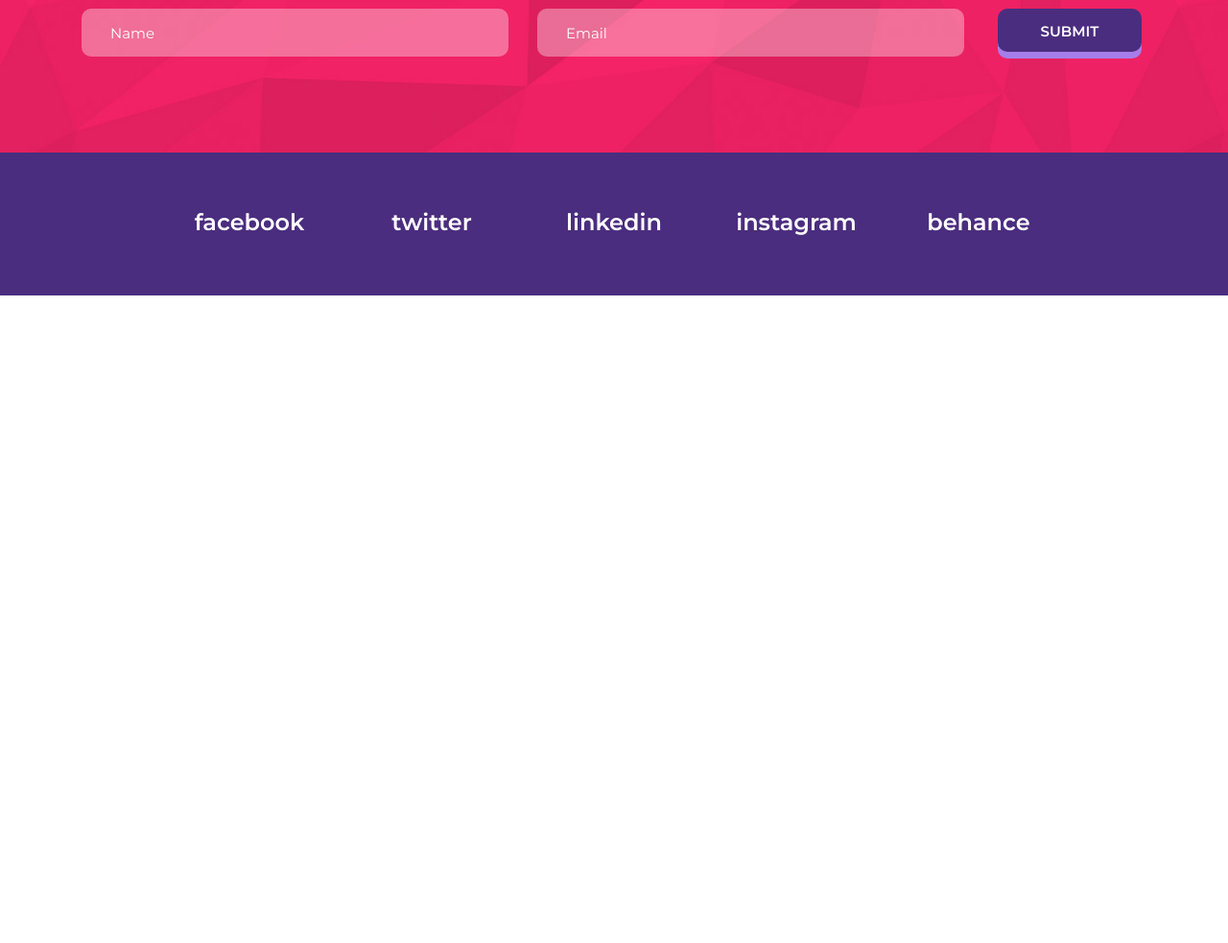
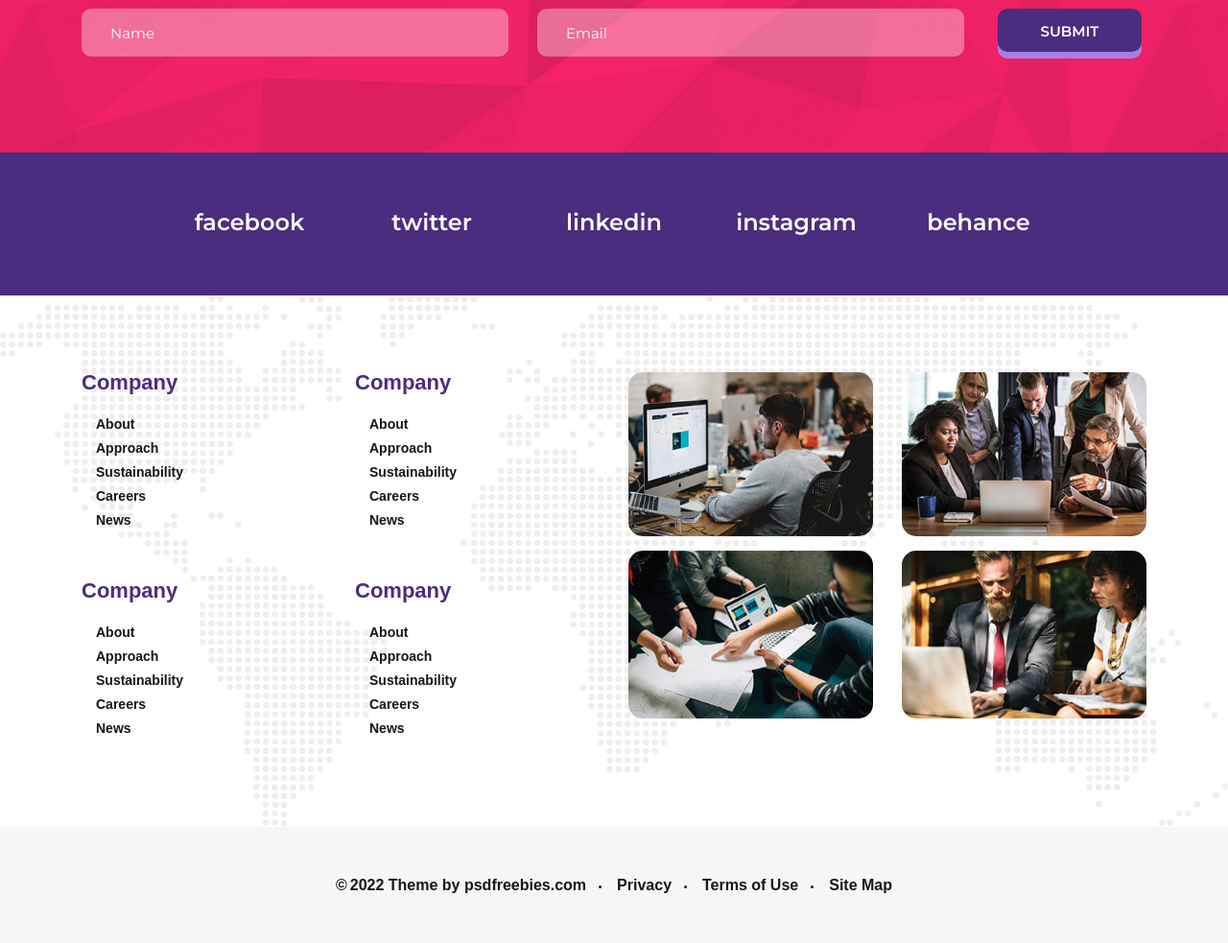
Before and after one commit to NeuroticOutsider/creative_agency, a plain HTML site: page index.html in a window 1280 px wide. Shown: the part 5638-6621 px from the top of the page at 96% size. Before the commit the page ends 5946 px from the top, so only its background shows below. Drawn offline with Linux system fonts and the light colour scheme.

Commit message:
Footer done + adaptive

```diff
--- a/css/style.css
+++ b/css/style.css
@@ -105,6 +105,9 @@ h5 {
     -webkit-box-shadow: 0 5px 0 #ff266e;
     box-shadow: 0 5px 0 #ff266e;
     background-color: #d80b4e; }
+
+.footer, .copyright {
+  font-family: "Poppins Semi Bold", sans-serif; }
 
 @media (max-width: 767px) {
   h5 {
@@ -634,3 +637,73 @@ h5 {
       .socials__item a:hover {
         text-decoration: none;
         opacity: 0.5; }
+
+.footer {
+  background-size: cover;
+  background-position: center;
+  padding: 80px 0;
+  padding-bottom: 40px; }
+  .footer__list {
+    margin-bottom: 50px; }
+    .footer__list h6 {
+      font-weight: 700;
+      font-size: 22px;
+      color: #4b2d7f;
+      line-height: 1;
+      margin-bottom: 20px; }
+    .footer__list ul {
+      padding: 0;
+      list-style: none;
+      margin: 0;
+      padding-left: 15px; }
+      .footer__list ul li a {
+        color: #171717;
+        -webkit-transition: all 0.3s;
+        -o-transition: all 0.3s;
+        transition: all 0.3s; }
+  .footer__image {
+    margin-bottom: 15px; }
+    .footer__image img {
+      max-height: 175px;
+      -o-object-fit: cover;
+      object-fit: cover;
+      height: 100%;
+      border-radius: 15px; }
+
+.copyright {
+  background-color: #f6f6f6;
+  padding: 40px 0;
+  font-weight: 700; }
+  .copyright .nav-link {
+    color: #171717;
+    font-size: 16px; }
+    .copyright .nav-link:hover {
+      text-decoration: underline; }
+    .copyright .nav-link span {
+      margin-right: 3px; }
+  .copyright .nav-item {
+    position: relative; }
+    .copyright .nav-item:after {
+      content: "";
+      position: absolute;
+      top: 50%;
+      right: 0;
+      width: 3px;
+      height: 3px;
+      background-color: #171717;
+      border-radius: 50%; }
+    .copyright .nav-item:last-child:after {
+      display: none; }
+
+@media (max-width: 575px) {
+  .copyright {
+    padding: 30px 0; }
+    .copyright .nav {
+      -webkit-box-orient: vertical;
+      -webkit-box-direction: normal;
+      -ms-flex-direction: column;
+      flex-direction: column; }
+      .copyright .nav-item:after {
+        display: none; }
+      .copyright .nav-item a {
+        font-size: 15px; } }
--- a/index.html
+++ b/index.html
@@ -6,7 +6,7 @@
     <meta charset="utf-8">
 		<meta name="viewport" content="width=device-width, initial-scale=1, shrink-to-fit=no">
 
-		<link href="https://fonts.googleapis.com/css?family=Montserrat:400,600,700|Poppins:600&display=swap&subset=cyrillic" rel="stylesheet">
+		<link href="https://fonts.googleapis.com/css?family=Montserrat:400,600,700|Poppins:700&display=swap&subset=cyrillic" rel="stylesheet">
 		<link rel="stylesheet" href="bootstrap/css/bootstrap.min.css">
 		<link rel="stylesheet" href="https://stackpath.bootstrapcdn.com/font-awesome/4.7.0/css/font-awesome.min.css">
 		<link rel="stylesheet" href="libs/baguettebox.js/baguetteBox.min.css">
@@ -542,6 +542,76 @@
 
 		</main>
 
+		<footer class="footer" style="background-image: url('img/bg/bg_map.png');">
+			<div class="container">
+				<div class="row">
+					<div class="col-md-6">
+						<div class="row">
+							<div class="col-6 footer__list">
+								<h6>Company</h6>
+								<ul>
+									<li><a href="">About</a></li>
+									<li><a href="">Approach</a></li>
+									<li><a href="">Sustainability</a></li>
+									<li><a href="">Careers</a></li>
+									<li><a href="">News</a></li>
+								</ul>
+							</div>
+							<div class="col-6 footer__list">
+								<h6>Company</h6>
+								<ul>
+									<li><a href="">About</a></li>
+									<li><a href="">Approach</a></li>
+									<li><a href="">Sustainability</a></li>
+									<li><a href="">Careers</a></li>
+									<li><a href="">News</a></li>
+								</ul>
+							</div>
+							<div class="col-6 footer__list">
+								<h6>Company</h6>
+								<ul>
+									<li><a href="">About</a></li>
+									<li><a href="">Approach</a></li>
+									<li><a href="">Sustainability</a></li>
+									<li><a href="">Careers</a></li>
+									<li><a href="">News</a></li>
+								</ul>
+							</div>
+							<div class="col-6 footer__list">
+								<h6>Company</h6>
+								<ul>
+									<li><a href="">About</a></li>
+									<li><a href="">Approach</a></li>
+									<li><a href="">Sustainability</a></li>
+									<li><a href="">Careers</a></li>
+									<li><a href="">News</a></li>
+								</ul>
+							</div>
+						</div>
+					</div>
+					<div class="col-md-6">
+						<div class="row">
+							<div class="col-6 footer__image"><img src="img/footer/footer_pic_1.jpg" alt=""></div>
+							<div class="col-6 footer__image"><img src="img/footer/footer_pic_2.jpg" alt=""></div>
+							<div class="col-6 footer__image"><img src="img/footer/footer_pic_3.jpg" alt=""></div>
+							<div class="col-6 footer__image"><img src="img/footer/footer_pic_4.jpg" alt=""></div>
+						</div>
+					</div>
+				</div>
+			</div>
+		</footer>
+
+		<div class="copyright">
+			<div class="container">
+				<ul class="nav justify-content-center align-items-center">
+					<li class="nav-item"><a class="nav-link" href=""><span>&#169;</span>2022 Theme by psdfreebies.com</a></li>
+					<li class="nav-item"><a class="nav-link" href="">Privacy</a></li>
+					<li class="nav-item"><a class="nav-link" href="">Terms of Use</a></li>
+					<li class="nav-item"><a class="nav-link" href="">Site Map</a></li>
+				</ul>
+			</div>
+		</div>
+
     <script src="js/jquery-slim.min.js"></script>
 		<script src="js/popper.min.js"></script>
 		<script src="https://www.youtube.com/iframe_api"></script>
```
